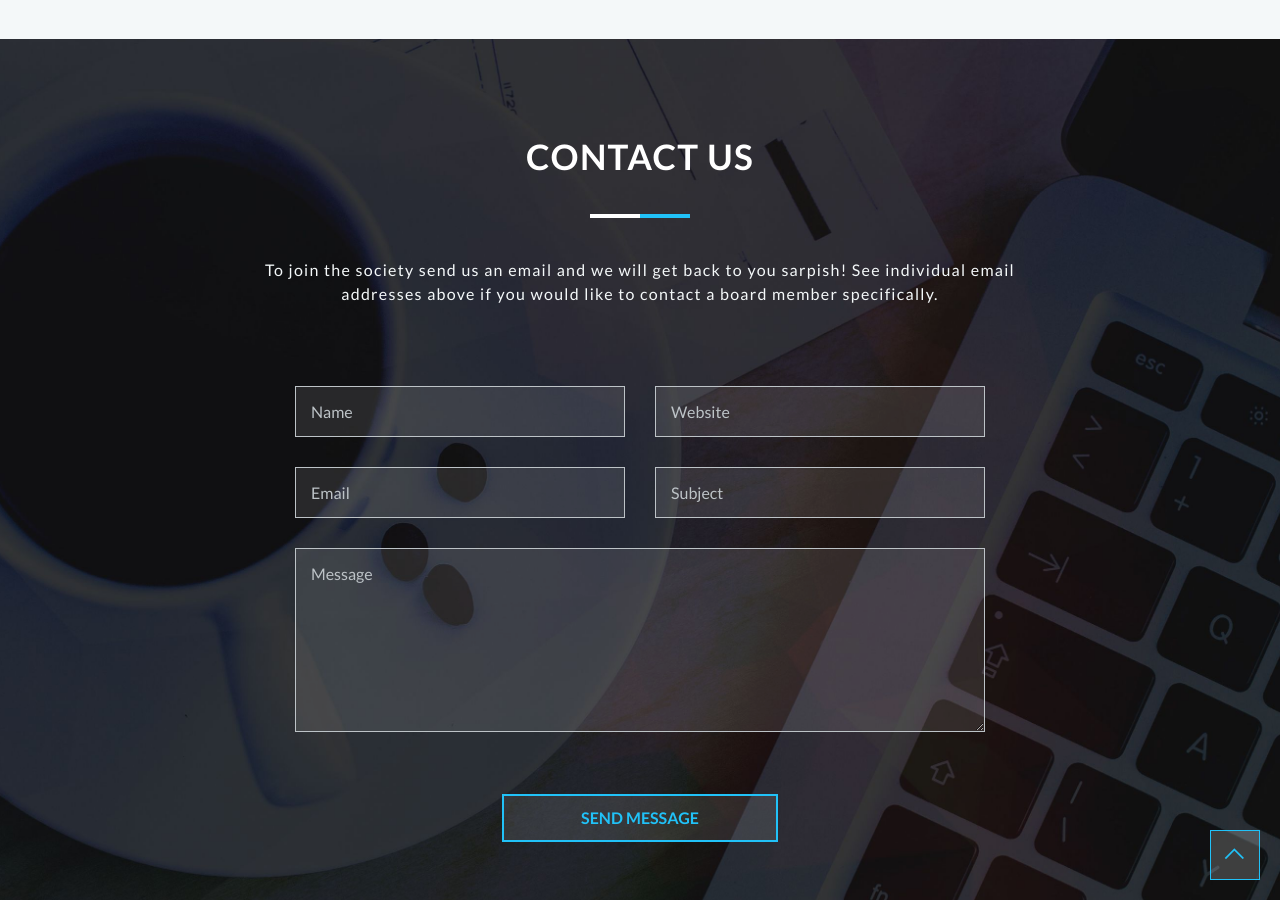
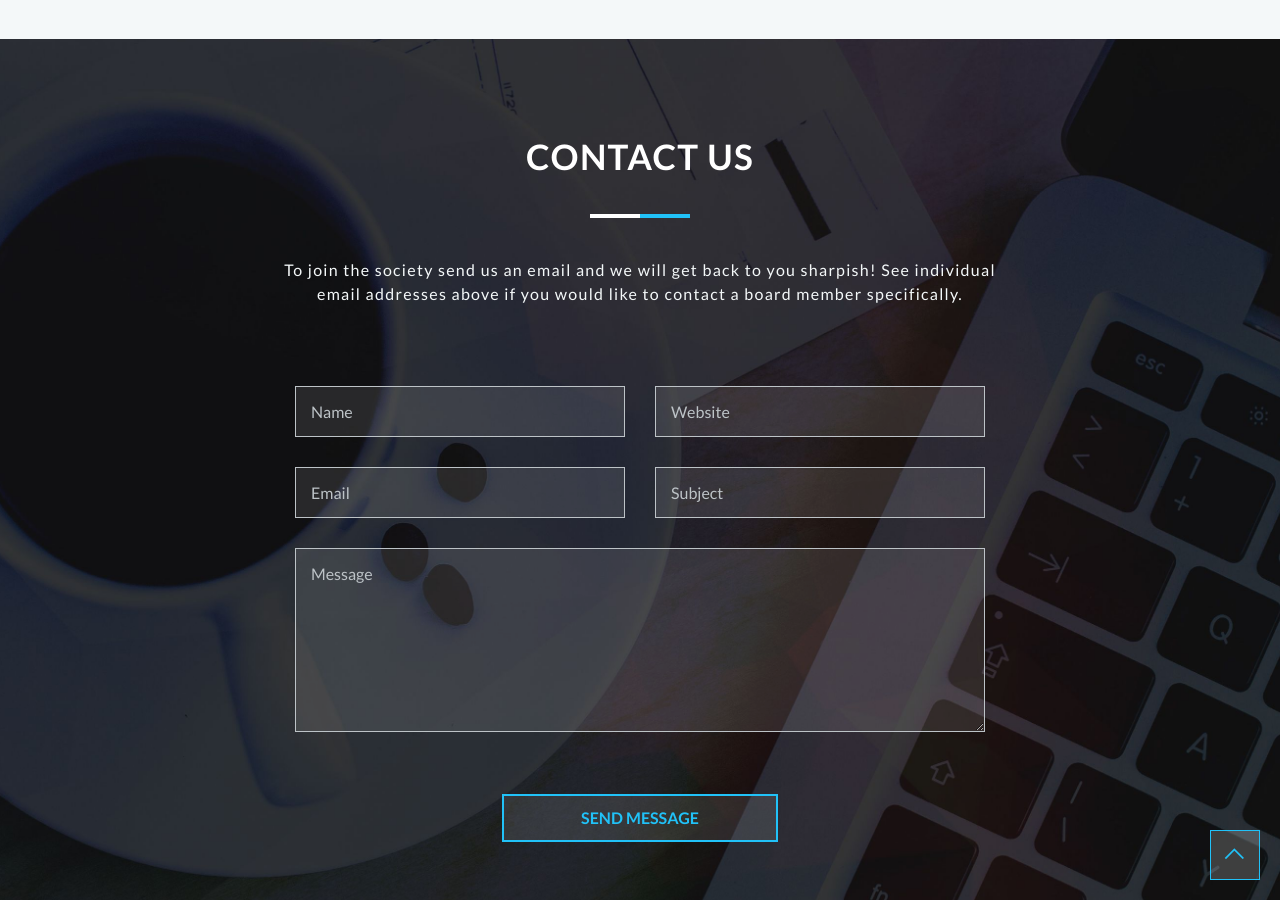
Before and after one commit to cybersocwlv/cybersocwlv, a Jekyll site: the page built from index.html, in a window 1280 px wide and 900 px high, scrolled down 4842 px. Built offline with Jekyll 4.4.1, drawn with Linux system fonts in a browser that asks for light colours; nearby versions of some CDN libraries.

Commit message:
Fixed typo

```diff
--- a/_config.yml
+++ b/_config.yml
@@ -203,7 +203,7 @@ team:
 ############   Contact   ############
 #####################################
 contact-title: Contact Us
-contact-description: To join the society send us an email and we will get back to you sarpish! See individual email addresses above if you would like to contact a board member specifically.
+contact-description: To join the society send us an email and we will get back to you sharpish! See individual email addresses above if you would like to contact a board member specifically.
 
 
 #####################################
```
